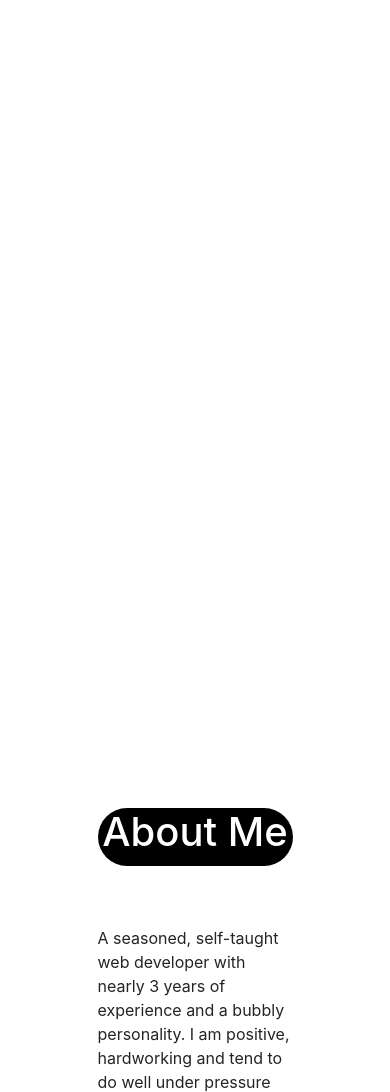
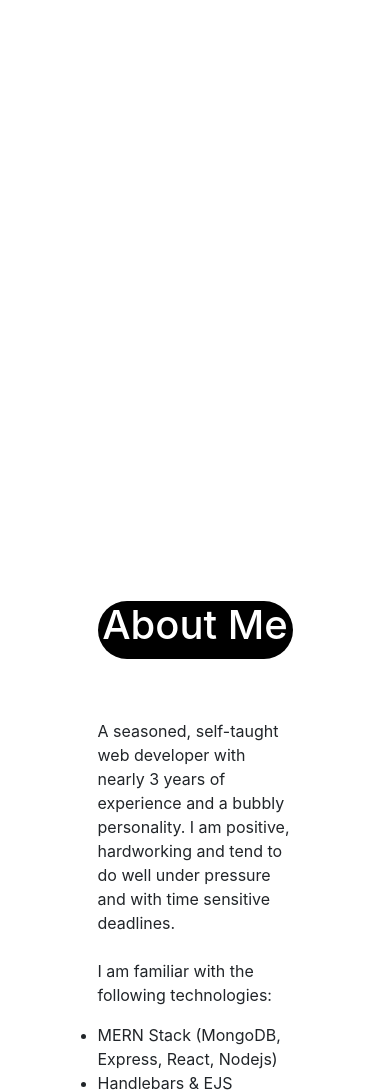
Before and after one commit to SuperMayy/portfolio-2021, a plain HTML site: page index.html in a window 390 px wide. Shown: the part 217-1309 px from the top of the page. Drawn offline with nearby package versions, Linux system fonts and the light colour scheme; a web font is replaced by a local one.

Commit message:
Moving About Up

```diff
--- a/style.css
+++ b/style.css
@@ -220,4 +220,7 @@ a:hover{
         /* top: 550px; */
         margin-left: 25%;
     }
+    .about-me {
+        margin-top: -100%;
+    }
   }
```
